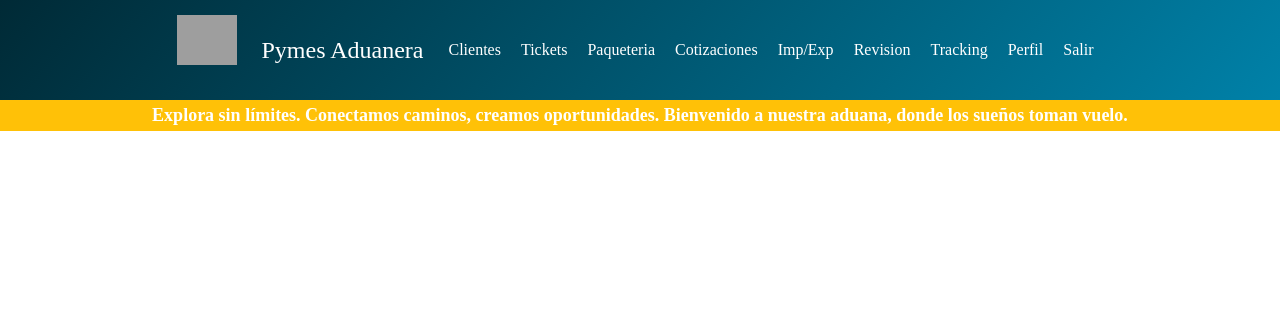
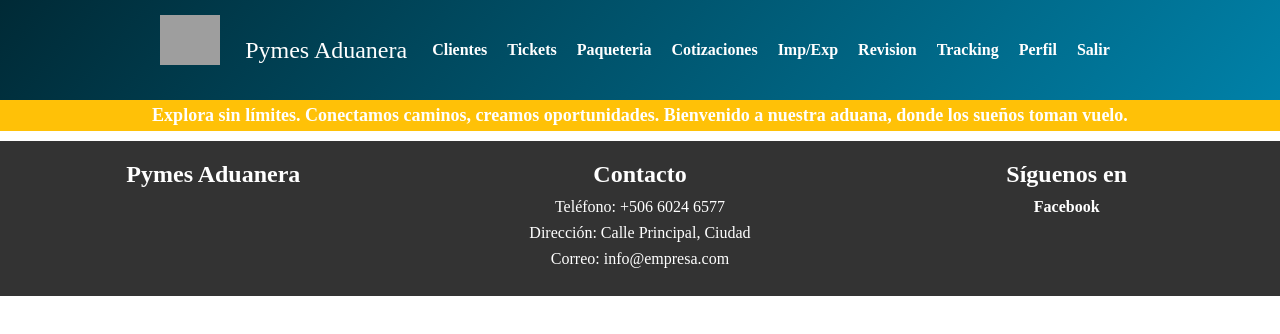
Before and after one commit to DavidTorres09/Pymes-Aduanera, a React (Vite) app in the folder Pymes_Aduanera/: page /admin in a window 1280 px wide. Shown: the top 334 px of the page. Built offline with nearby package versions, Linux system fonts and the light colour scheme; grey boxes are pictures that could not be loaded.

Commit message:
Add the footer

```diff
--- /dev/null
+++ b/Pymes_Aduanera/src/components/Footer.jsx
@@ -0,0 +1,27 @@
+import "../css/Footer.css"
+
+const Footer = () => {
+  return (
+    <footer>
+      <div className="footer-container">
+        <div className="footer-section">
+          <h3>Pymes Aduanera</h3>
+        </div>
+        <div className="footer-section">
+          <h3>Contacto</h3>
+          <p>Teléfono: +506 6024 6577</p>
+          <p>Dirección: Calle Principal, Ciudad</p>
+          <p>Correo: info@empresa.com</p>
+        </div>
+        <div className="footer-section">
+          <h3>Síguenos en</h3>
+          <a href="https://www.facebook.com/ejemplo" target="_blank" rel="noopener noreferrer">
+            Facebook
+          </a>
+        </div>
+      </div>
+    </footer>
+  );
+};
+
+export default Footer;
--- /dev/null
+++ b/Pymes_Aduanera/src/css/Footer.css
@@ -0,0 +1,44 @@
+.container {
+    margin-bottom: 60px; /* Ajusta según la altura de tu footer */
+  }
+
+  footer {
+    background-color: #333;
+    color: #fff;
+    padding: 20px 0;
+    text-align: center;
+    width: 100%;
+  }
+
+  .footer-container {
+    display: flex;
+    justify-content: space-around;
+  }
+
+  .footer-section {
+    flex: 1;
+    max-width: 300px;
+  }
+
+  h3 {
+    font-size: 1.5rem;
+    margin-bottom: 10px;
+  }
+
+  p {
+    font-size: 1rem;
+    margin-bottom: 8px;
+  }
+
+  a {
+    color: #fff;
+    text-decoration: none;
+    font-weight: bold;
+    font-size: 1rem;
+    display: block;
+    transition: color 0.3s;
+  }
+
+  a:hover {
+    color: #f39c12; /* Cambia el color al pasar el ratón por encima */
+  }
--- a/Pymes_Aduanera/src/pages/admin/Clients.jsx
+++ b/Pymes_Aduanera/src/pages/admin/Clients.jsx
@@ -1,11 +1,13 @@
 import UserCards from "../../components/UserCards";
 import NavbarAdmin from "../../components/NavbarAdmin";
+import Footer from "../../components/Footer";
 
 const Clients = () => {
     return(
         <>
             <NavbarAdmin></NavbarAdmin>
             <UserCards></UserCards>
+            <Footer></Footer>
         </>
     )
 
--- a/Pymes_Aduanera/src/pages/admin/IndexAdmin.jsx
+++ b/Pymes_Aduanera/src/pages/admin/IndexAdmin.jsx
@@ -1,3 +1,4 @@
+import Footer from '../../components/Footer';
 import NavbarAdmin from '../../components/NavbarAdmin';
 
 function IndexAdmin () {
@@ -5,8 +6,7 @@ function IndexAdmin () {
     return (
         <div className='containerIndexAdmin'>
             <NavbarAdmin></NavbarAdmin>
-
-
+            <Footer></Footer>
         </div>
     );
 }
--- a/Pymes_Aduanera/src/pages/admin/Tickets.jsx
+++ b/Pymes_Aduanera/src/pages/admin/Tickets.jsx
@@ -1,3 +1,4 @@
+import Footer from "../../components/Footer";
 import NavbarAdmin from "../../components/NavbarAdmin";
 import TicketTable from "../../components/TicketTable";
 import "../../css/admin/Tickets.css"
@@ -8,6 +9,7 @@ const Tickets = () => {
          <NavbarAdmin></NavbarAdmin>
         <h1 className="TicketsTitle">Tickets</h1>
         <TicketTable></TicketTable>
+        <Footer></Footer>
         </>
     );
 
```
